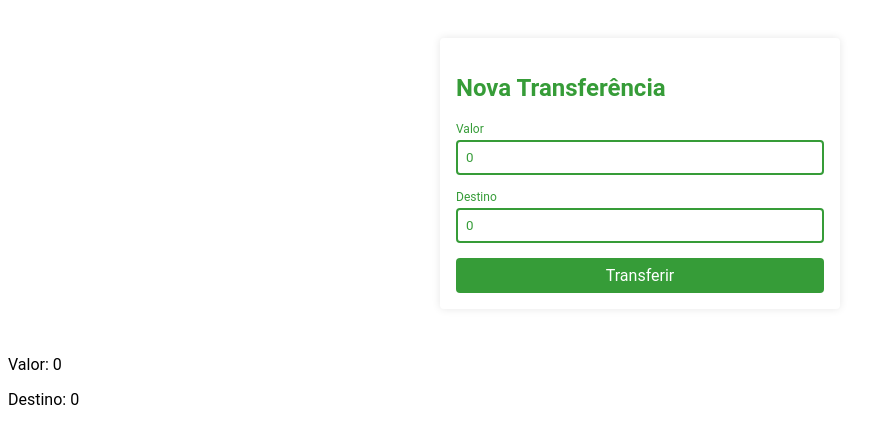
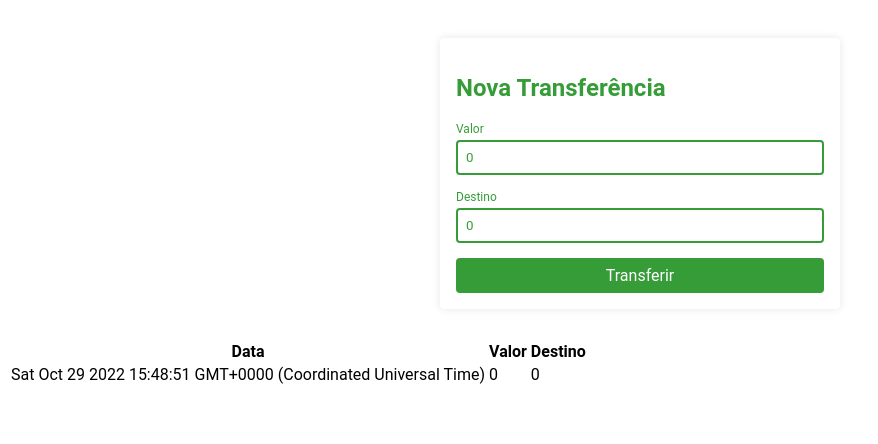
Before and after one commit to eurismarpires/bytebank, an Angular app: page / in a window 1280 px wide. Both pictures are taken after a click on the button "Transferir". Shown: the top 444 px of the page, without its empty margins (0-878 px from the left). Built offline with nearby package versions, Linux system fonts and the light colour scheme.

Commit message:
adicionado a tabela

```diff
--- a/src/app/app.component.ts
+++ b/src/app/app.component.ts
@@ -9,6 +9,7 @@ export class AppComponent {
   title = 'bytebank';
   transferencias: any[] = [];
   transferir($event: any){
-    this.transferencias.push($event);
+    const transferencia = {...$event, data: new Date()}
+    this.transferencias.push(transferencia)
   }
 }
--- a/src/app/extrato/extrato.component.html
+++ b/src/app/extrato/extrato.component.html
@@ -1,4 +1,12 @@
-<div *ngFor="let transferencia of transferencias">
-  <p>Valor: {{transferencia.valor}}</p>
-  <p>Destino: {{transferencia.destino}}</p>
-</div>
+<table>
+    <thead>
+        <th>Data</th>
+        <th>Valor</th>
+        <th>Destino</th>
+    </thead>
+    <tr *ngFor="let transferencia of transferencias">
+        <td>{{transferencia.data}}</td>
+        <td>{{transferencia.valor}}</td>
+        <td>{{transferencia.destino}}</td>
+    </tr>
+</table>
```
